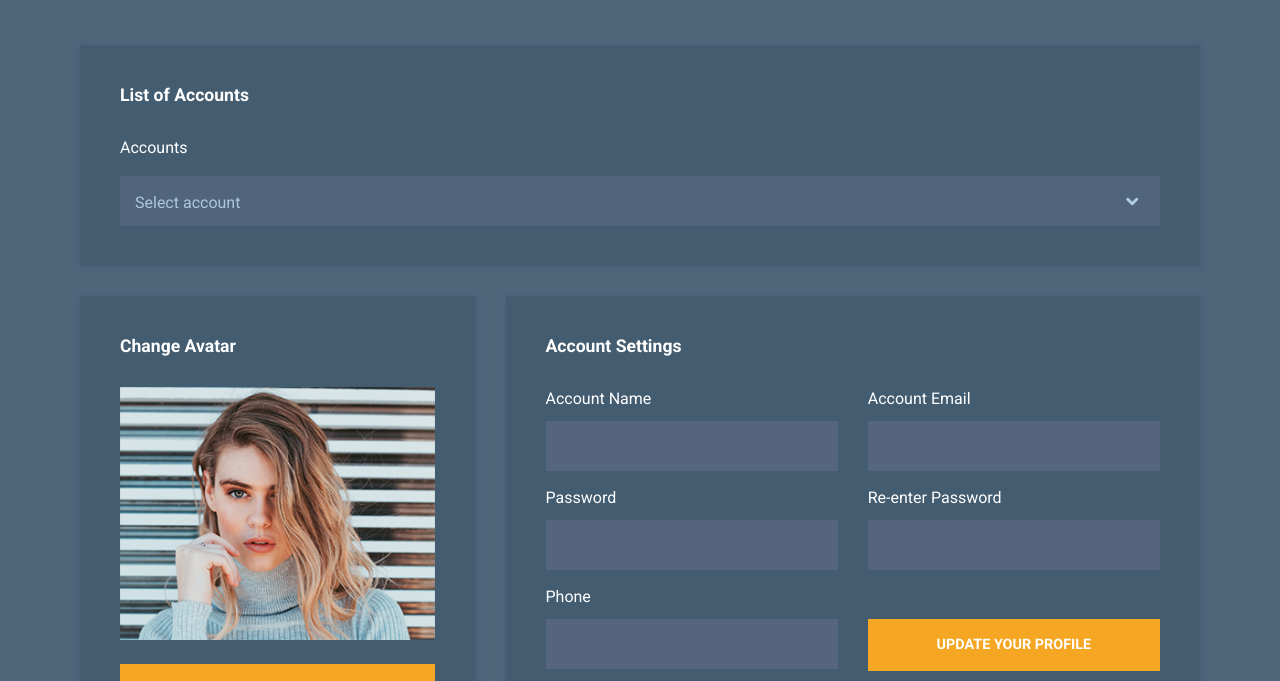
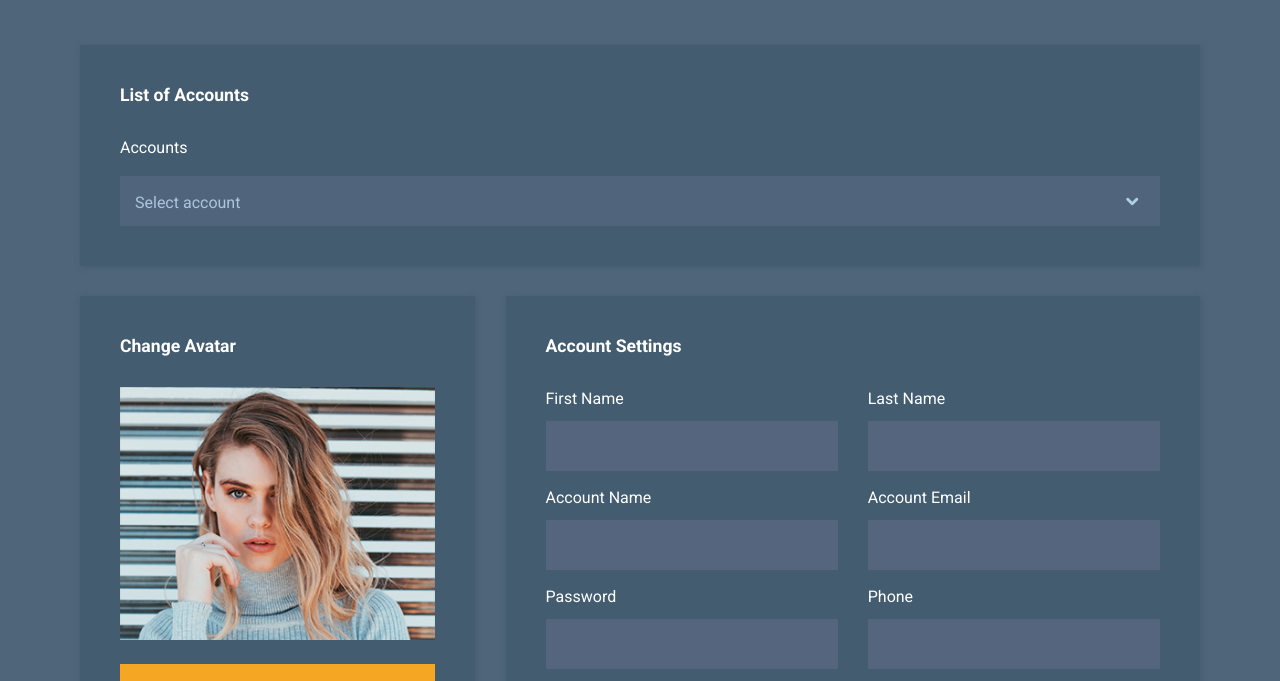
Before and after one commit to letscode4good/first-app, a website: page accounts.html in a window 1280 px wide. Shown: the part 103-784 px from the top of the page. Drawn offline with Linux system fonts and the light colour scheme.

Commit message:
Adding user details to account page

```diff
--- a/accounts.html
+++ b/accounts.html
@@ -149,6 +149,24 @@
               <h2 class="tm-block-title">Account Settings</h2>
               <form action="" class="tm-signup-form row">
                 <div class="form-group col-lg-6">
+                  <label for="name">First Name</label>
+                  <input
+                    id="name"
+                    name="name"
+                    type="text"
+                    class="form-control validate"
+                  />
+                </div>
+                <div class="form-group col-lg-6">
+                  <label for="email">Last Name</label>
+                  <input
+                    id="email"
+                    name="email"
+                    type="email"
+                    class="form-control validate"
+                  />
+                </div>
+                <div class="form-group col-lg-6">
                   <label for="name">Account Name</label>
                   <input
                     id="name"
@@ -171,15 +189,6 @@
                   <input
                     id="password"
                     name="password"
-                    type="password"
-                    class="form-control validate"
-                  />
-                </div>
-                <div class="form-group col-lg-6">
-                  <label for="password2">Re-enter Password</label>
-                  <input
-                    id="password2"
-                    name="password2"
                     type="password"
                     class="form-control validate"
                   />
```
